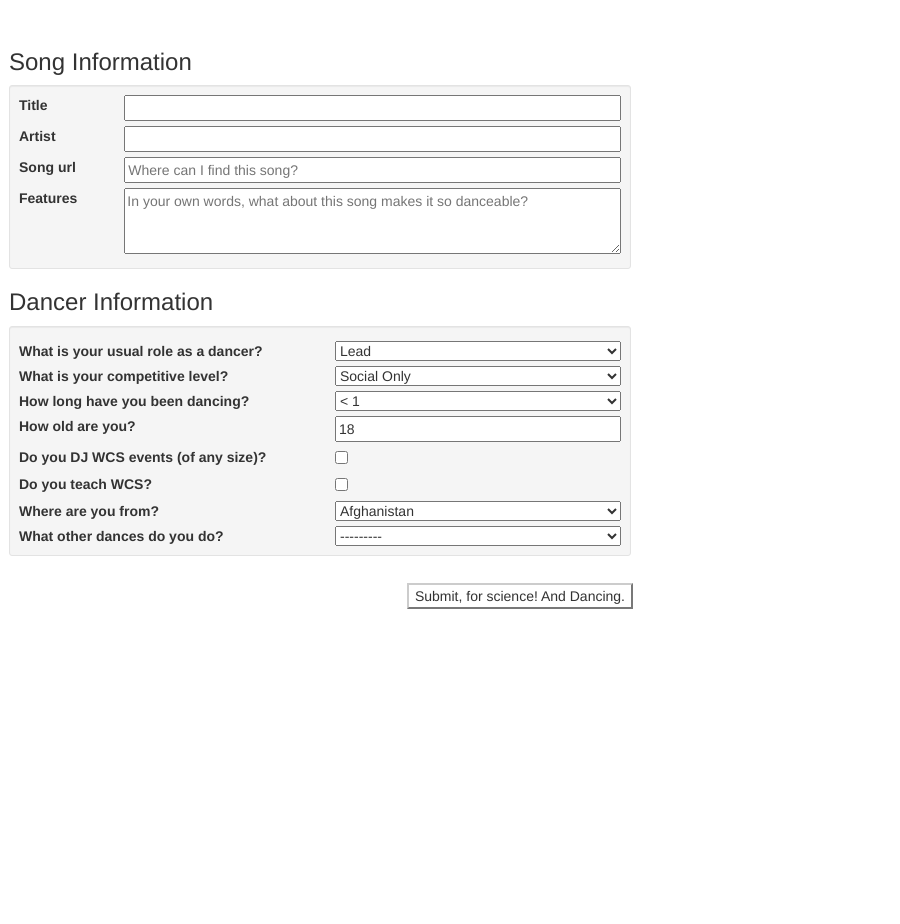
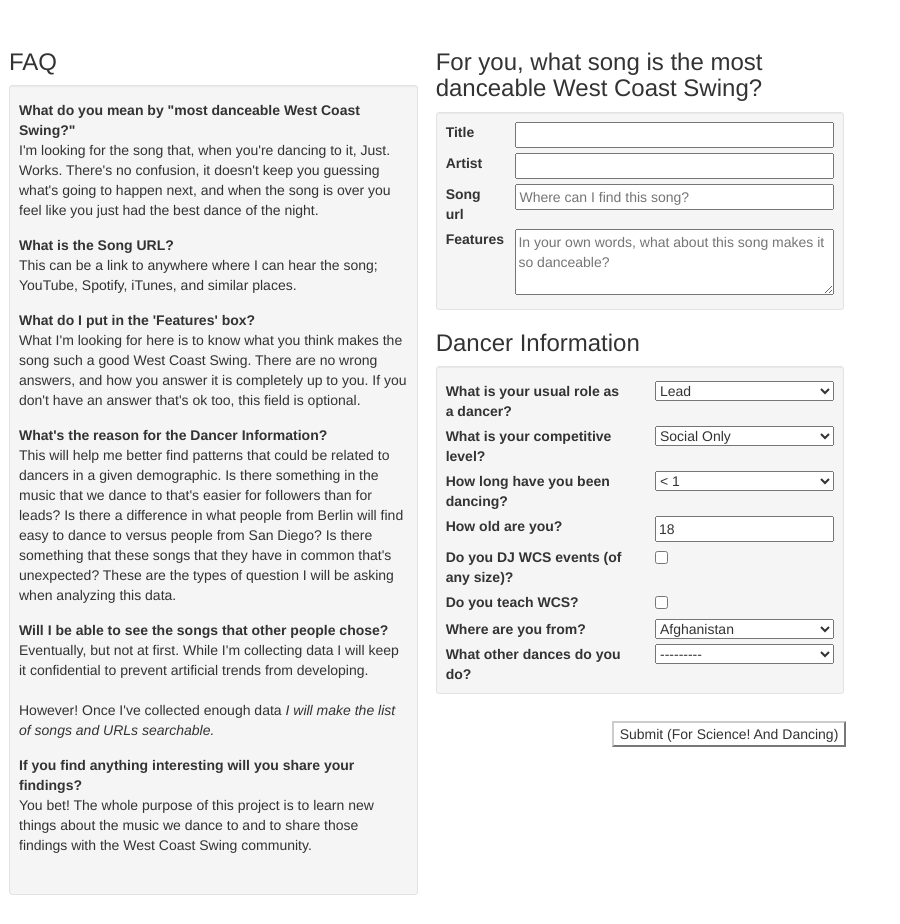
Before and after one commit to vbreeden/wcs_server, a Django app: page / in a window 1280 px wide. Shown: the part 52-976 px from the top of the page, without its empty margins (0-900 px from the left). Before the commit the page ends 661 px from the top, so only its background shows below. Run offline with Django 3.2, Linux system fonts and the light colour scheme; some libraries are stand-ins or nearby versions.

Commit message:
This should finish the frontend of the What Is WCS form.

```diff
--- a/whatiswcs/templates/whatiswcs/whatiswcs.html
+++ b/whatiswcs/templates/whatiswcs/whatiswcs.html
@@ -10,12 +10,82 @@
 {% endblock extra_head_content %}
 
 {% block content %}
-<div class="well-sm col-sm-6">
+<div class="well-sm col-sm-4">
+    <h3>FAQ</h3>
+    <div class="well well-sm col-sm-12">
+        <dl>
+            <div class="row top-buffer">
+                <div class="col-sm-12">
+                    <dt>What do you mean by "most danceable West Coast Swing?"</dt>
+                    <dd>
+                        <p>I'm looking for the song that, when you're
+                        dancing to it, Just. Works. There's no confusion, it doesn't keep you guessing what's
+                        going to happen next, and when the song is over you feel like you just had the best
+                        dance of the night.</p>
+                    </dd>
+                </div>
+            </div>
+            <div class="row top-buffer">
+                <div div class="col-sm-12">
+                    <dt>What is the Song URL?</dt>
+                    <dd>
+                        <p>This can be a link to anywhere where I can hear the song; YouTube, Spotify, iTunes,
+                            and similar places.</p>
+                    </dd>
+                </div>
+            </div>
+            <div class="row top-buffer">
+                <div div class="col-sm-12">
+                    <dt>What do I put in the 'Features' box?</dt>
+                    <dd>
+                        <p>What I'm looking for here is to know what you think makes the song such a good
+                        West Coast Swing. There are no wrong answers, and how you answer it is completely up to you.
+                        If you don't have an answer that's ok too, this field is optional.</p>
+                    </dd>
+                </div>
+            </div>
+            <div class="row top-buffer">
+                <div div class="col-sm-12">
+                    <dt>What's the reason for the Dancer Information?</dt>
+                    <dd>
+                        <p>This will help me better find patterns that could be related to dancers in a given
+                            demographic. Is there something in the music that we dance to that's easier for followers
+                            than for leads? Is there a difference in what people from Berlin will find easy to dance to
+                            versus people from San Diego? Is there something that these songs that they have in common
+                            that's unexpected? These are the types of question I will be asking when analyzing this
+                            data.</p>
+                    </dd>
+                </div>
+            </div>
+            <div class="row top-buffer">
+                <div div class="col-sm-12">
+                    <dt>Will I be able to see the songs that other people chose?</dt>
+                    <dd>
+                        <p>Eventually, but not at first. While I'm collecting data I will keep it confidential to
+                        prevent artificial trends from developing. <br><br>
+                        However! Once I've collected enough data <i>I will make the list of songs and URLs
+                        searchable.</i></p>
+                    </dd>
+                </div>
+            </div>
+            <div class="row top-buffer">
+                <div div class="col-sm-12">
+                    <dt>If you find anything interesting will you share your findings?</dt>
+                    <dd>
+                        <p>You bet! The whole purpose of this project is to learn new things about the music we dance to
+                        and to share those findings with the West Coast Swing community.</p>
+                    </dd>
+                </div>
+            </div>
+        </dl>
+    </div>
+</div>
+<div class="well-sm col-sm-4">
     <form id="wcsForm" class="form-inline" action="/api/song-and-dancer/"
           method="POST">
         {% csrf_token %}
         {{ songAndDancer.non_field_errors }}
-        <h3>Song Information</h3>
+        <h3>For you, what song is the most danceable West Coast Swing?</h3>
         <div class="well well-sm col-sm-12">
             <div class="row">
                 <div class="col-sm-2">
@@ -126,7 +196,7 @@
             <div class="btn pull-right">
                 <input class="btn-default"
                        type="submit"
-                       value="Submit, for science! And Dancing.">
+                       value="Submit (For Science! And Dancing)">
             </div>
         </div>
     </form>
```
